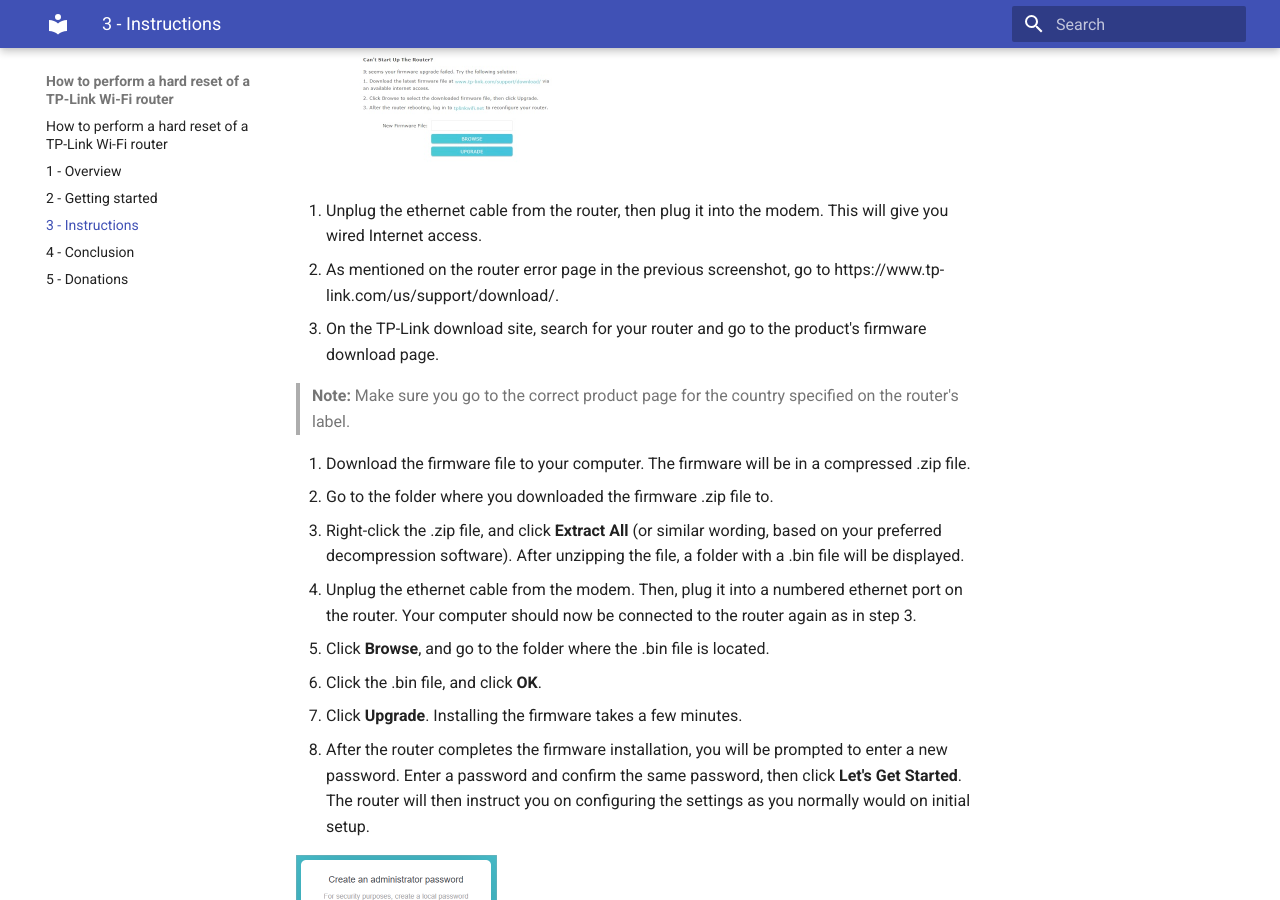
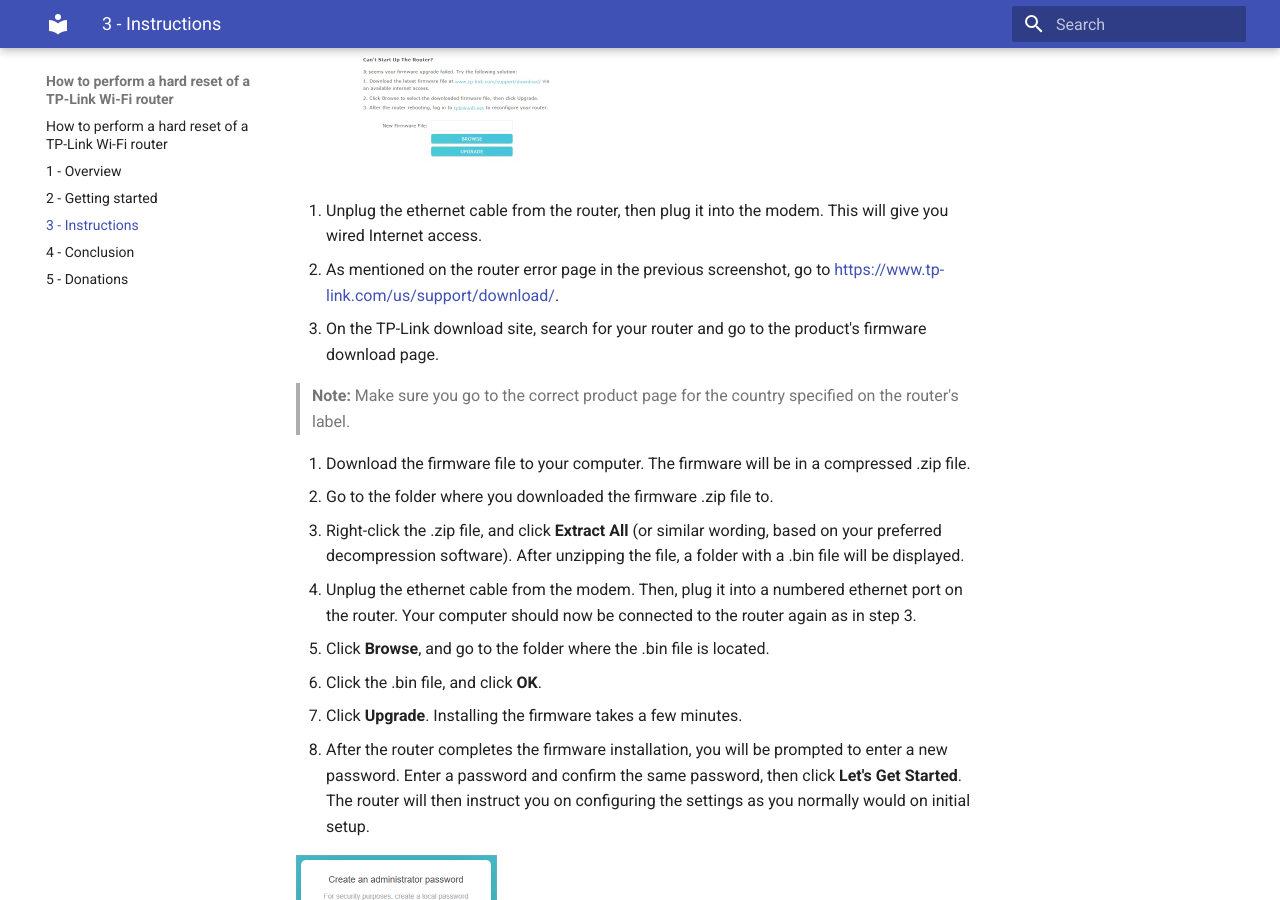
Before and after one commit to josh-wong/tplink-router-hard-reset, an MkDocs documentation site: the page built from docs/03_instructions.md, in a window 1280 px wide and 900 px high, scrolled down 782 px. Built offline with MkDocs 1.6.1 and Material for MkDocs 9.7.7, drawn with Linux system fonts in a browser that asks for light colours; part of the change alters nothing that is shown.

```diff
--- a/docs/03_instructions.md
+++ b/docs/03_instructions.md
@@ -18,7 +18,7 @@ You will be greeted with a screen stating that a firmware upgrade has failed.
 <img src="https://github.com/josh-wong/tplink-router-hard-reset/blob/main/images/tp-link_router_error_message.jpg?raw=true" style="zoom:50%;" />
 
 5. Unplug the ethernet cable from the router, then plug it into the modem. This will give you wired Internet access.
-6. As mentioned on the router error page in the previous screenshot, go to https://www.tp-link.com/us/support/download/.
+6. As mentioned on the router error page in the previous screenshot, go to [https://www.tp-link.com/us/support/download/](https://www.tp-link.com/us/support/download/).
 7. On the TP-Link download site, search for your router and go to the product's firmware download page.
 
 > **Note:** Make sure you go to the correct product page for the country specified on the router's label.
```
Also changed, not shown: 1 other file.
